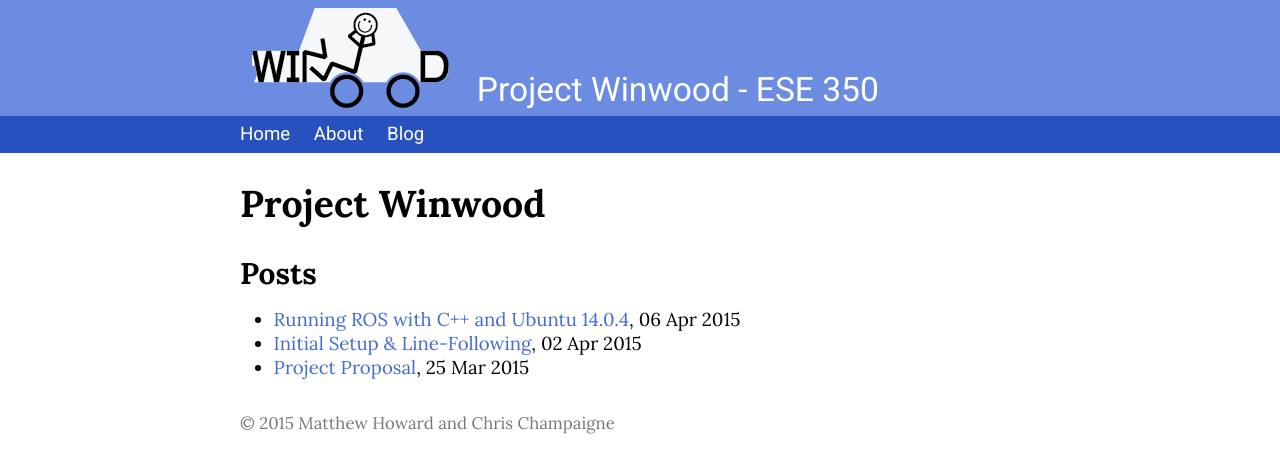
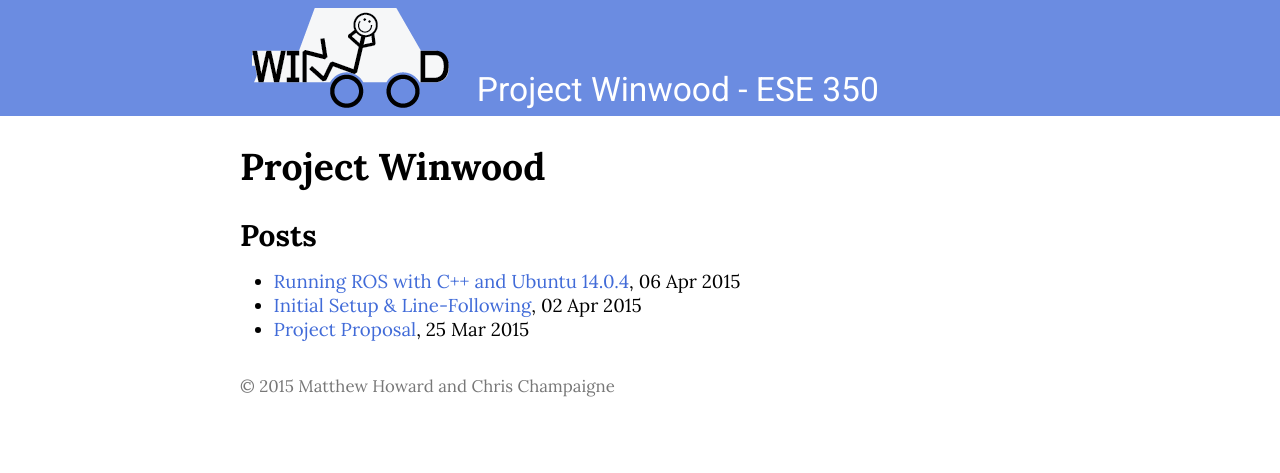
Before and after one commit to moward/project-winwood, a Jekyll site: the page built from index.md, in a window 1280 px wide. Shown: the top 473 px of the page. Built offline with Jekyll 4.4.1, drawn with Linux system fonts in a browser that asks for light colours.

Commit message:
Removed top menu

```diff
--- a/_layouts/default.html
+++ b/_layouts/default.html
@@ -20,13 +20,6 @@
         <span id="header-title">Project Winwood - ESE 350</span>
       </div>
     </header>
-    <header id="menu-wrapper">
-      <ul>
-        <a href="/"><li>Home</li></a>
-        <a href="/about.html"><li>About</li></a>
-        <a href="/blog"><li>Blog</li></a>
-      </ul>
-    </header>
 
     <div class="content">
       {{ content }}
--- a/css/style.css
+++ b/css/style.css
@@ -38,29 +38,6 @@ header#page-header div#page-header-wrapper #header-title {
   margin: 70px 0 0 0.5em;
   font-size: 1.8em;
 }
-header#menu-wrapper {
-  background-color: #2751bf;
-}
-header#menu-wrapper ul {
-  margin-left: auto;
-  margin-right: auto;
-  max-width: 800px;
-  display: block;
-}
-header#menu-wrapper ul a {
-  color: white;
-  text-decoration: none;
-  font-family: 'Roboto', sans-serif;
-  font-weigth: 500;
-  line-height: 2em;
-}
-header#menu-wrapper ul a:not(:first-child) {
-  margin-left: 1em;
-}
-header#menu-wrapper ul a li {
-  display: inline-block;
-  list-style: none;
-}
 .content {
   margin-left: auto;
   margin-right: auto;
```
Also changed, not shown: less/style.less (+0 -26 lines).
